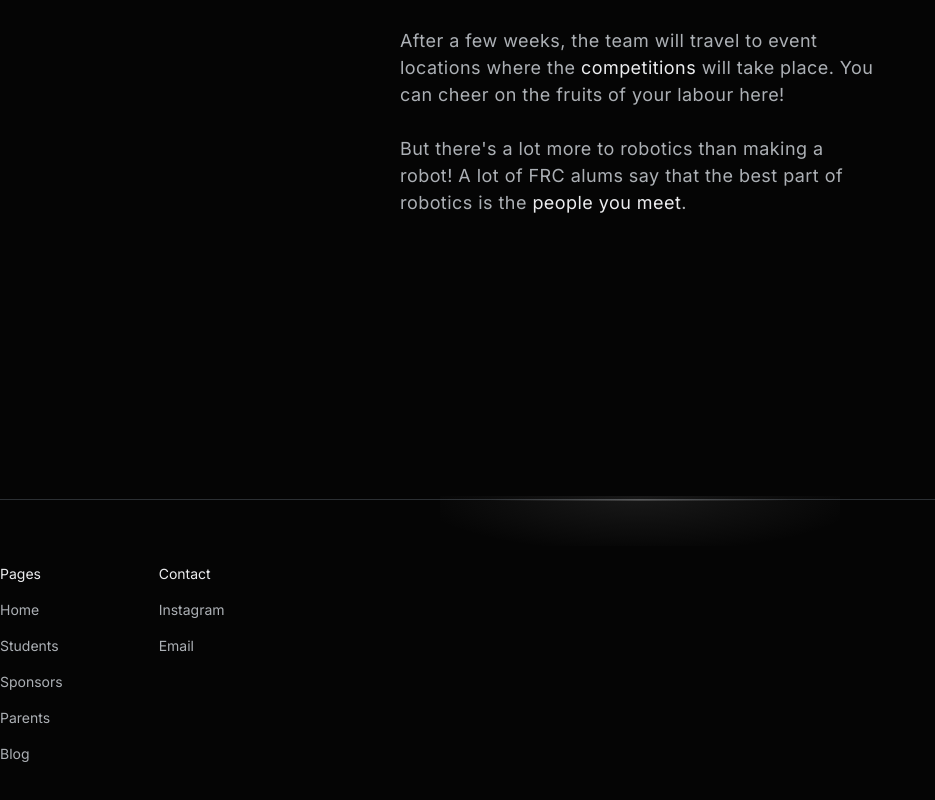
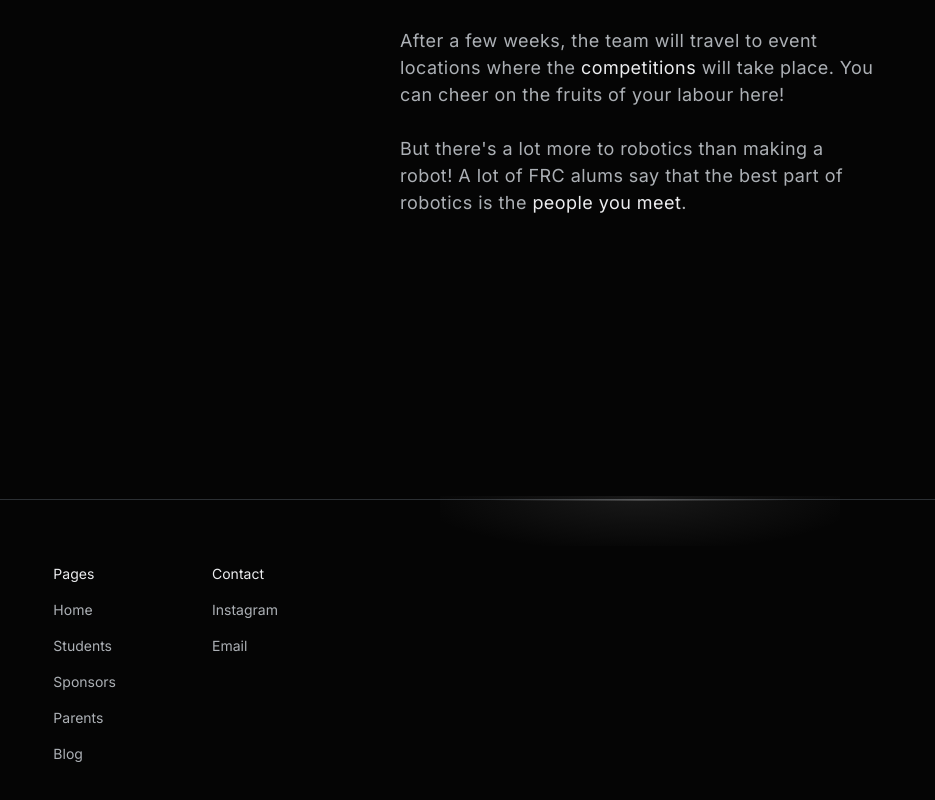
Before and after one commit to benceruleanlu/Team-Website, a Next.js app: page /join in a window 1280 px wide. Shown: the part 3024-3824 px from the top of the page, without its empty margins (0-935 px from the left). Built offline with nearby package versions, Linux system fonts and the light colour scheme.

Commit message:
fix: bad footer styling

```diff
--- a/app/components/footer.tsx
+++ b/app/components/footer.tsx
@@ -5,7 +5,7 @@ export default function Footer() {
   return (
     <>
       <FancyDivider curve={false} sharp={true} />
-      <div className="mx-auto mb-10 flex flex-row flex-wrap justify-around gap-x-8 text-sm *:space-y-4 *:pr-12 md:-mt-8 md:justify-start md:gap-x-12">
+      <div className="mx-auto mb-10 flex flex-row flex-wrap w-11/12 justify-around gap-x-8 text-sm *:space-y-4 *:pr-12 md:-mt-8 md:justify-start md:gap-x-12">
         <ul className="*:text-[#f1f7feb5]">
           <li className="!text-[#fcfdffef]">Pages</li>
           <li>
```
